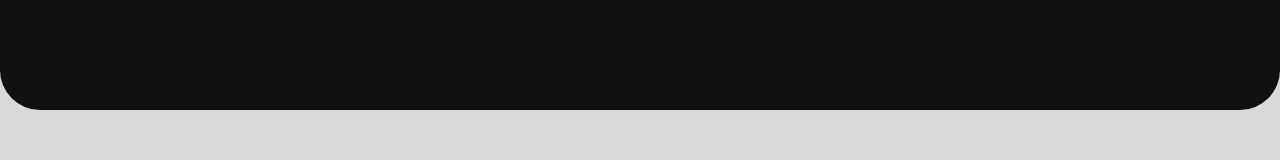
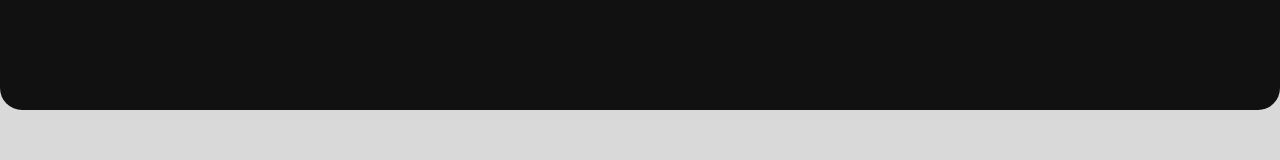
Before and after one commit to RaffaeleCrocco/raffaelecrocco2023.com, a React (Create React App) app: page / in a window 1280 px wide. Shown: the part 2474-2634 px from the top of the page. Built offline with nearby package versions, Linux system fonts and the light colour scheme.

Commit message:
Update App.scss

```diff
--- a/src/style/App.scss
+++ b/src/style/App.scss
@@ -54,7 +54,7 @@ a {
   line-height: 88.52%;
   letter-spacing: -0.015em;
   @media only screen and (max-width: 600px) {
-    font-size: 54px;
+    font-size: 52px;
   }
 }
 
@@ -230,7 +230,7 @@ a {
   .separator {
     content: "";
     background: $dark;
-    border-radius: 0 0 52px 52px;
+    border-radius: 0 0 22px 22px;
     height: 40px;
     margin-top: -2px;
   }
```
